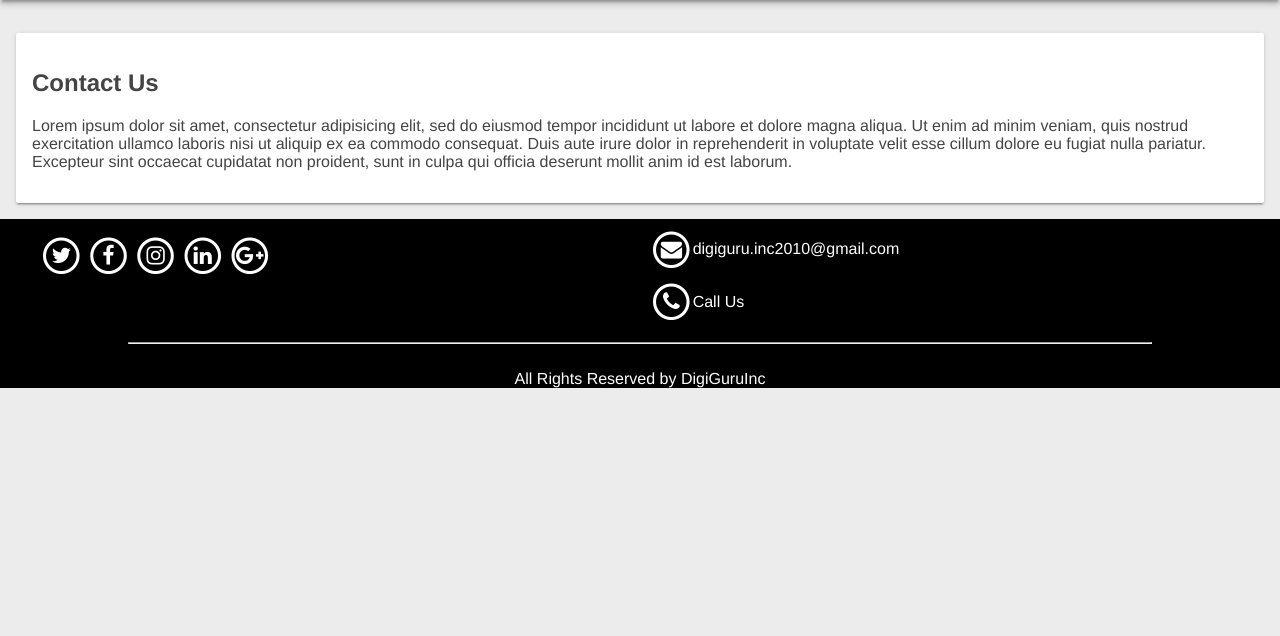
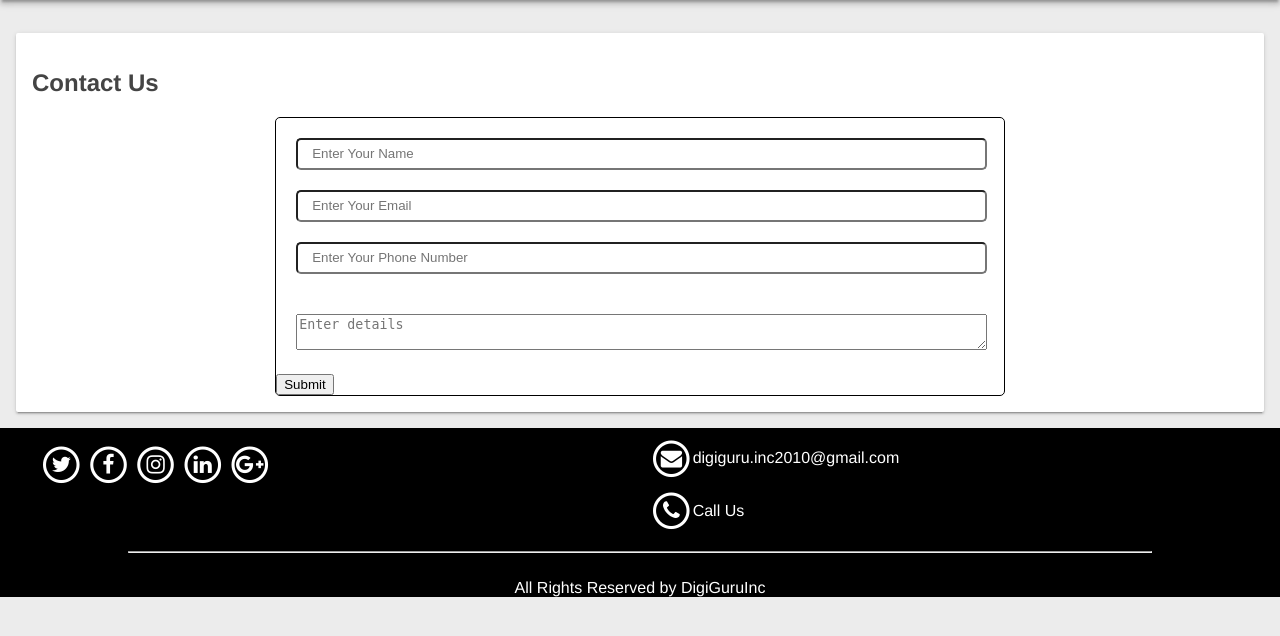
Before and after one commit to learnWithUjjwal/digiWebSite, a PHP site: page /contact.html in a window 1280 px wide. Shown: the part 85-721 px from the top of the page. Run offline with PHP 8.4, Linux system fonts and the light colour scheme.

Commit message:
contact form & validation

```diff
--- a/contact.html
+++ b/contact.html
@@ -74,14 +74,15 @@
       <div class="card-container">
       <div class="card">
         <h2>Contact Us</h2>
-        <p>
-          Lorem ipsum dolor sit amet, consectetur adipisicing elit, sed do eiusmod
-          tempor incididunt ut labore et dolore magna aliqua. Ut enim ad minim veniam,
-          quis nostrud exercitation ullamco laboris nisi ut aliquip ex ea commodo
-          consequat. Duis aute irure dolor in reprehenderit in voluptate velit esse
-          cillum dolore eu fugiat nulla pariatur. Excepteur sint occaecat cupidatat non
-          proident, sunt in culpa qui officia deserunt mollit anim id est laborum.
-        </p>
+
+        <form id="form12" class="form" method="get" action="https://www.google.com">
+          <input type="text" name="name" id="name" placeholder="Enter Your Name">
+          <input type="email" name="email" placeholder="Enter Your Email">
+          <input type="text" name="number" placeholder="Enter Your Phone Number">
+          <textarea placeholder="Enter details"></textarea>
+          <button id="form1">Submit</button>
+
+        </form>
       </div>
 
     </div>
--- a/scripts/script.js
+++ b/scripts/script.js
@@ -39,3 +39,18 @@ var hideMenu = () => {
 	document.getElementById('menu-mob1').style.display = "none";
 	document.getElementById('menu-mob').style.display = "inline";
 }
+
+document.getElementById('form1').onclick = function(e){
+	// e.preventDefault();
+	var name = document.getElementById('name').value;
+	console.log(name);
+	if(/^\s*$/.test(name)){
+		console.log("hello" + name);
+		e.preventDefault();
+		document.getElementById('name').classList.add('error');
+		document.getElementById('name').focus();
+	}else{
+		document.getElementById('name').classList.remove('error');
+	}
+
+	}
--- a/styles/custom.css
+++ b/styles/custom.css
@@ -209,3 +209,41 @@ ul.mob-submenu li {
     	display:none;
     }
 }
+
+.form{
+  border:1px solid black;
+  border-radius:5px;
+  width:60%;
+  margin:auto;
+}
+.form input{
+
+    display: block;
+    height: 25px;
+    margin: 20px;
+    padding: 14px;
+    width: 95%;
+    border-radius:5px;
+}
+
+.form input[type="submit"]{
+  font-size: 20px;
+  margin-bottom:15px;
+}
+
+.form textarea{
+  height:40%;
+  width:95%;
+  margin:20px;
+}
+.btn{
+  margin:20px;
+  height:10%;
+  width:15%;
+  font-size:20px;
+}
+
+.error{
+  border-color:red;
+
+}
```
